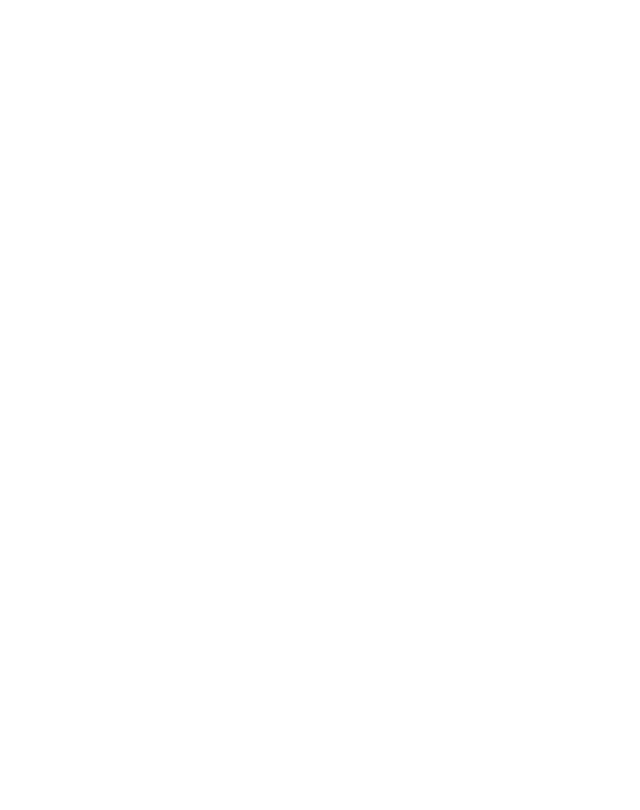
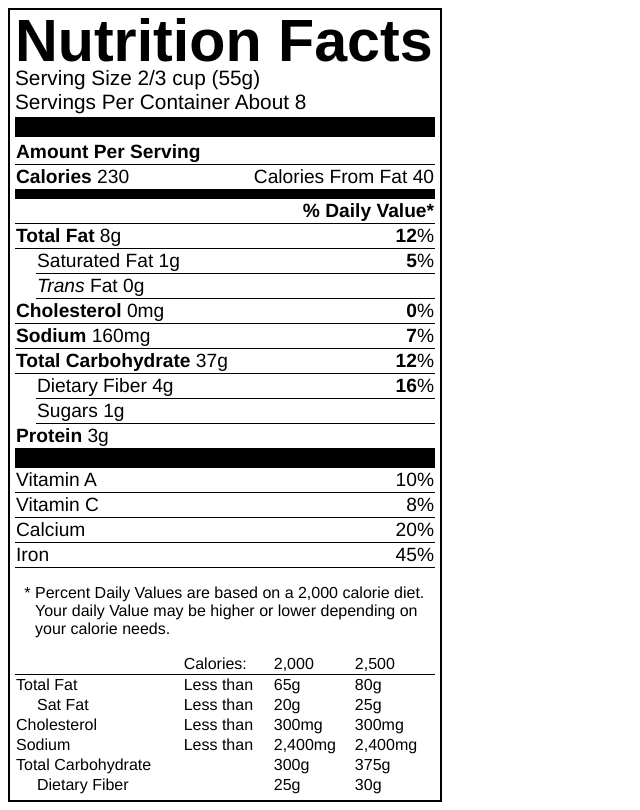
Before and after one commit to Markhenn/nutrition-facts-label, a plain HTML site: page index.html in a window 1280 px wide. Shown: the whole page, without its empty margins (0-640 px from the left). Drawn offline with Linux system fonts and the light colour scheme.

Commit message:
first full version

```diff
--- a/index.html
+++ b/index.html
@@ -1,10 +1,152 @@
 <!DOCTYPE html>
 <html lang="en">
   <head>
-    <title>your page title goes here</title>
+    <title>Nutrition Fact Label</title>
     <meta charset="utf-8" />
     <link rel="stylesheet" href="main.css">
   </head>
   <body>
+    <article>
+      <header>
+        <h1>Nutrition Facts</h1>
+        <p>Serving Size 2/3 cup (55g)</p>
+        <p>Servings Per Container About 8</p>
+      </header>
+      <main>
+      <table>
+        <thead>
+          <tr>
+            <th colspan="2">Amount Per Serving</th>
+            <th></th>
+          </tr>
+          <tr>
+            <td colspan="2"><strong>Calories</strong> 230</td>
+            <td>Calories From Fat 40</td>
+          </tr>
+        </thead>
+        <tbody>
+          <tr>
+            <th></th>
+            <th></th>
+            <th><strong>% Daily Value*</strong></th>
+          </tr>
+          <tr>
+            <td colspan="2"><strong>Total Fat</strong> 8g</td>
+            <td><strong>12</strong>%</td>
+          </tr>
+          <tr>
+            <td class="detail"></td>
+            <td>Saturated Fat 1g</td>
+            <td><strong>5</strong>%</td>
+          </tr>
+          <tr>
+            <td class="detail"></td>
+            <td><em>Trans</em> Fat 0g</td>
+            <td>
+          </tr>
+          <tr>
+            <td colspan="2"><strong>Cholesterol</strong> 0mg</td>
+            <td><strong>0</strong>%</td>
+          </tr>
+          <tr>
+            <td colspan="2"><strong>Sodium</strong> 160mg</td>
+            <td><strong>7</strong>%</td>
+          </tr>
+          <tr>
+            <td colspan="2"><strong>Total Carbohydrate</strong> 37g</td>
+            <td><strong>12</strong>%</td>
+          </tr>
+          <tr>
+            <td class="detail"></td>
+            <td>Dietary Fiber 4g</td>
+            <td><strong>16</strong>%</td>
+          </tr>
+          <tr>
+            <td class="detail"></td>
+            <td>Sugars 1g</td>
+            <td></td>
+          </tr>
+          <tr>
+            <td colspan="2"><strong>Protein</strong> 3g</td>
+            <td></td>
+          </tr>
+        </tbody>
+        <tfoot>
+          <tr>
+            <td colspan="2">Vitamin A</td>
+            <td>10%</td>
+          </tr>
+          <tr>
+            <td colspan="2">Vitamin C</td>
+            <td>8%</td>
+          </tr>
+          <tr>
+            <td colspan="2">Calcium</td>
+            <td>20%</td>
+          </tr>
+          <tr>
+            <td colspan="2">Iron</td>
+            <td>45%</td>
+          </tr>
+        </tfoot>
+      </table>
+      </main>
+      <ul>
+        <li>Percent Daily Values are based on a 2,000 calorie diet. Your daily
+        Value may be higher or lower depending on your calorie needs.</li>
+      </ul>
+      <footer>
+        <table>
+          <thead>
+            <tr>
+              <th colspan="2"></th>
+              <th>Calories:</th>
+              <th>2,000</th>
+              <th>2,500</th>
+            </tr>
+          </thead>
+          <tbody>
+            <tr>
+              <td colspan="2">Total Fat</td>
+              <td>Less than</td>
+              <td>65g</td>
+              <td>80g</td>
+            </tr>
+            <tr>
+              <td class="class"></td>
+              <td>Sat Fat</td>
+              <td>Less than</td>
+              <td>20g</td>
+              <td>25g</td>
+            </tr>
+            <tr>
+              <td colspan="2">Cholesterol</td>
+              <td>Less than</td>
+              <td>300mg</td>
+              <td>300mg</td>
+            </tr>
+            <tr>
+              <td colspan="2">Sodium</td>
+              <td>Less than</td>
+              <td>2,400mg</td>
+              <td>2,400mg</td>
+            </tr>
+            <tr>
+              <td colspan="2">Total Carbohydrate</td>
+              <td></td>
+              <td>300g</td>
+              <td>375g</td>
+            </tr>
+            <tr>
+              <td class="detail"></td>
+              <td>Dietary Fiber</td>
+              <td></td>
+              <td>25g</td>
+              <td>30g</td>
+            </tr>
+          </tbody>
+        </table>
+      </footer>
+    </article>
   </body>
 </html>
--- a/main.css
+++ b/main.css
@@ -1,7 +1,78 @@
 html {
 	  box-sizing: border-box;
+		font-family: "Helvetica Black", Helvetica, Arial;
+		font-size: 16px
 }
 
 *, *::before, *::after {
 	  box-sizing: inherit;
+		text-align: left;
 }
+
+article {
+	display: inline-block;
+	border: 2px solid black;
+	padding: 5px;
+}
+
+h1 {
+	margin: 0;
+	font-family: "Franklin Gothic Heavy", Arial;
+	font-size: 3.7rem;
+	line-height: 3.2rem;
+}
+
+ul {
+	padding-left: 20px;
+	list-style-type: "* ";
+}
+
+li {
+	width: 400px;
+}
+
+p {
+	font-size: 1.3rem;
+	margin: 0;
+}
+
+table {
+	border-collapse: collapse;
+	width: 420px
+}
+
+header, main tbody {
+	border-bottom: 20px solid black;
+	margin-bottom: 3px;
+	padding-bottom: 3px;
+}
+
+main {
+	font-size: 1.20rem;
+}
+
+th,
+main td {
+	border-bottom: 1px solid black;
+}
+
+main th:last-of-type, main td:last-of-type {
+	text-align: right;
+}
+
+main thead {
+	border-bottom: 10px solid black;
+	margin-bottom: 3px;
+	padding-bottom: 3px;
+}
+
+footer *{
+	text-align: left;
+	font-weight: normal;
+}
+
+.detail {
+	padding-left: 20px;
+	width: 0;
+	border: none;
+}
```
Also changed, not shown: 1 other file.
